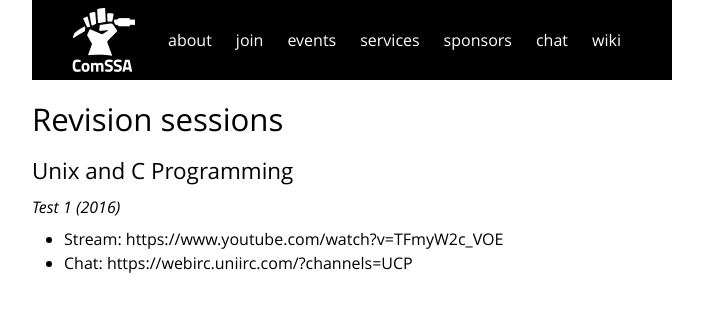
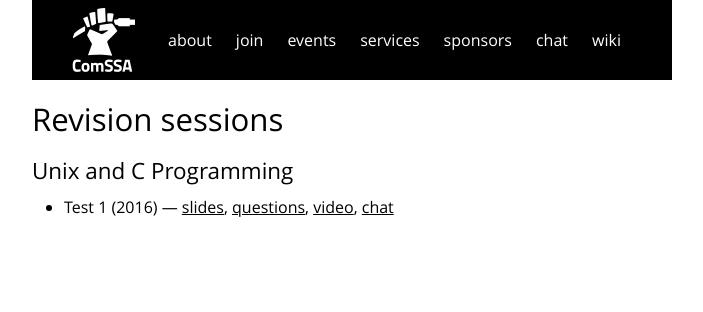
Before and after one commit to ComSSA/www.comssa.org.au, a Jekyll site: the page built from revision/index.md, in a window 1280 px wide. Shown: the top 312 px of the page, without its empty margins (288-991 px from the left). Built offline with Jekyll 4.4.1, drawn with Linux system fonts in a browser that asks for light colours.

Commit message:
Update /revision/

```diff
--- a/revision/index.md
+++ b/revision/index.md
@@ -5,7 +5,9 @@ title: Revision sessions
 
 ## Unix and C Programming
 
-### Test 1 (2016)
+* Test 1 (2016) — [slides][s1], [questions][q1], [video][v1], [chat][c1]
 
-* Stream: https://www.youtube.com/watch?v=TFmyW2c_VOE
-* Chat: https://webirc.uniirc.com/?channels=UCP
+[s1]: https://docs.google.com/presentation/d/1V0daPBXxOrxb4Ckrfhodf2QO-6Ag067y8am479oIjB0
+[q1]: https://github.com/ComSSA/teaching/blob/3cdfecfac42013a883e55ab9787dc18f1b207068/revision/UCP/2016/test1/ucp.pdf
+[v1]: https://www.youtube.com/playlist?list=PLgv6qkWD2LNTRqZziq4L7s8ukovc01slG
+[c1]: https://webirc.uniirc.com/?channels=UCP
```
